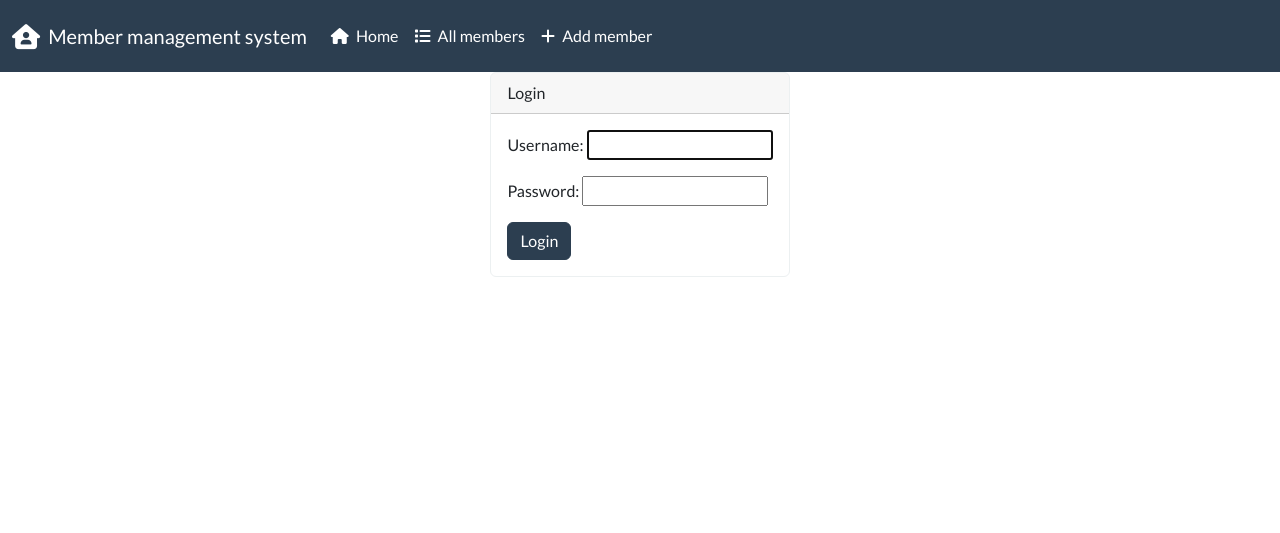
After one commit to henryib/Member-management-system, a Django app: page /login/ in a window 1280 px wide. The commit adds this page. Shown: the top 533 px of the page. Run offline with Django 4.2, Linux system fonts and the light colour scheme; some libraries are stand-ins or nearby versions.

Commit message:
added user login functionality

```diff
--- a/members/templates/members/base.html
+++ b/members/templates/members/base.html
@@ -29,14 +29,26 @@
                   <li class="nav-item">
                     <a class="nav-link" href="{% url 'add'%}"><i class="fa-solid fa-plus me-1"></i> Add member</a>
                   </li>
+
                 </ul>
+                {% if user.is_authenticated %}
+                  <a href="/logout/" class="btn btn-danger">Logout</a>
+                {% endif %}
+
               </div>
             </div>
           </nav>
           <div class="container-fluid">
-
-            {% block body%}
-            {% endblock %}
+            {% if user.is_authenticated or request.path == "/login/"%}
+              {% block body %}
+              {% endblock %}
+            {% else %}
+            <div class="mb-2"></div>
+              <div class="alert alert-dismissible alert-warning">
+                <h4 class="alert-heading">Warning!</h4>
+                <p class="mb-0">You are not authorized to access this page  <a href="/login/" class="alert-link">Login in here</a>.</p>
+              </div>
+            {% endif %}
           </div>
         <footer class = "mt-auto mb-4">
             <div class="text-center">
--- a/members/templates/members/index.html
+++ b/members/templates/members/index.html
@@ -34,9 +34,9 @@
 </style>
 <h3 class="m-4">  All Members </h3>
 <form class="mb-4" action = "/">
-  <div class="input-group mb-3">
+  <div class="input-group mb-3 mh-38px">
     <input class="form-control "name="q" type="search" placeholder="Search (only first name or last name)"/>
-    <button class="btn btn-info my-2 my-sm-0" type="submit">Search</button>
+    <button class="btn btn-info my-2 my-sm-0 " type="submit">Search</button>
   </div>
 </form>
 <div class="row">
--- /dev/null
+++ b/members/templates/registration/login.html
@@ -0,0 +1,19 @@
+{% extends 'members/base.html' %}
+{% block title %} Login {% endblock %}
+{% block body %}
+
+<div class="row justify-content-center">
+    <div class="mt-10 col-6 w-auto" >
+        <div class="card border-light mb-3">
+            <div class="mt-10 card-header"></i>Login</div>
+            <div class="card-body">
+                <form method = "POST" class="form-group">
+                    {% csrf_token %}
+                    {{ form.as_p }}
+                    <button type ="submit" class="btn btn-primary">Login</button>
+                </form>
+            </div>
+          </div>
+    </div>
+</div>
+{% endblock %}
--- a/members/urls.py
+++ b/members/urls.py
@@ -1,5 +1,6 @@
-from django.urls import path
+from django.urls import path , include
 from .import views
+
 
 
 urlpatterns = [
@@ -8,5 +9,6 @@ urlpatterns = [
     path('add/', views.add, name='add'),
     path('edit/<int:id>/',views.edit, name='edit' ),
     path('delete/<int:id>/',views.delete, name='delete' ),
+    path('', include("django.contrib.auth.urls")),
 
 ]
--- a/outreachApp/settings.py
+++ b/outreachApp/settings.py
@@ -125,3 +125,6 @@ DEFAULT_AUTO_FIELD = "django.db.models.BigAutoField"
 
 # Activate Django-heroku.
 django_heroku.settings(locals())
+
+LOGIN_REDIRECT_URL = "/"
+LOGOUT_REDIRECT_URL = "/login"
```
